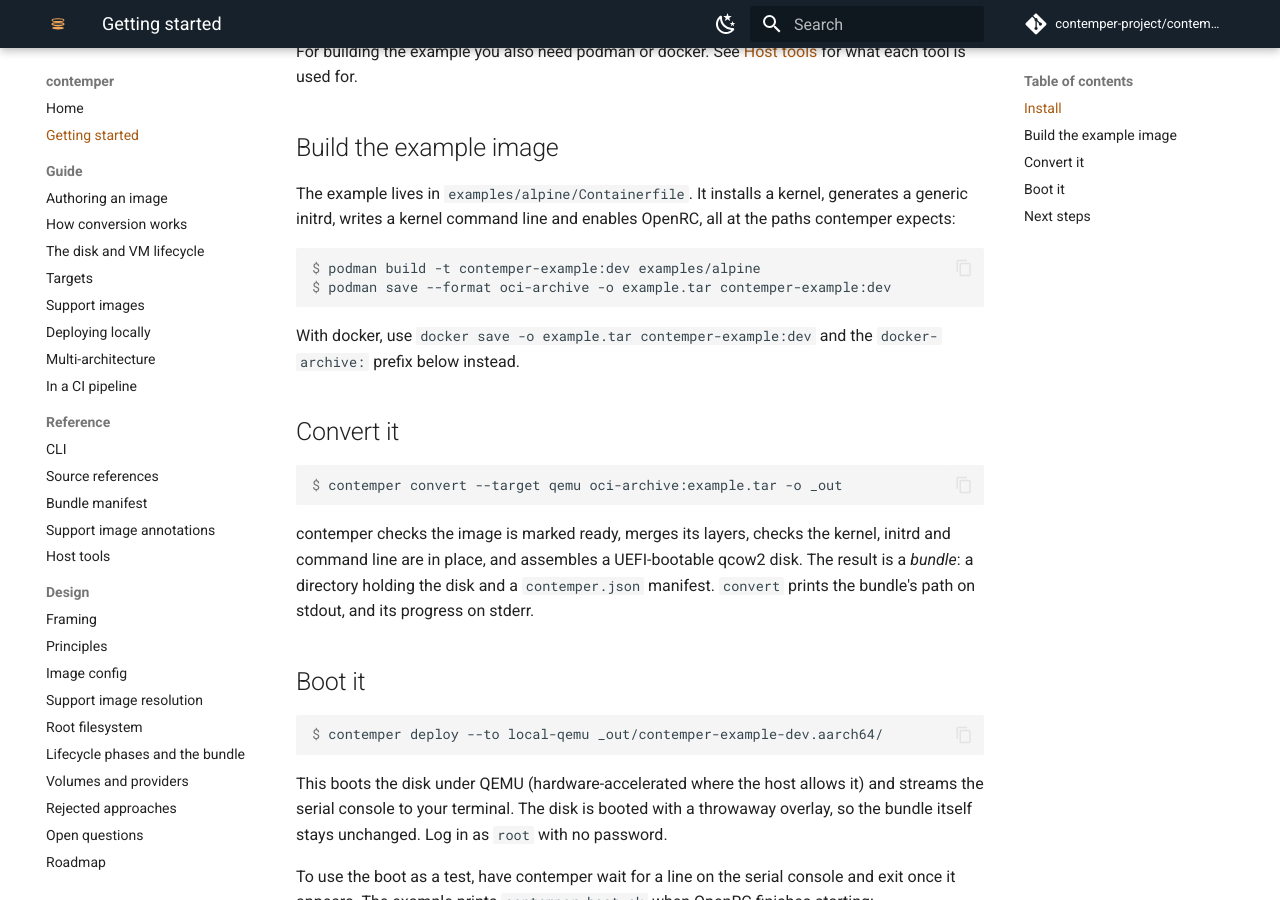
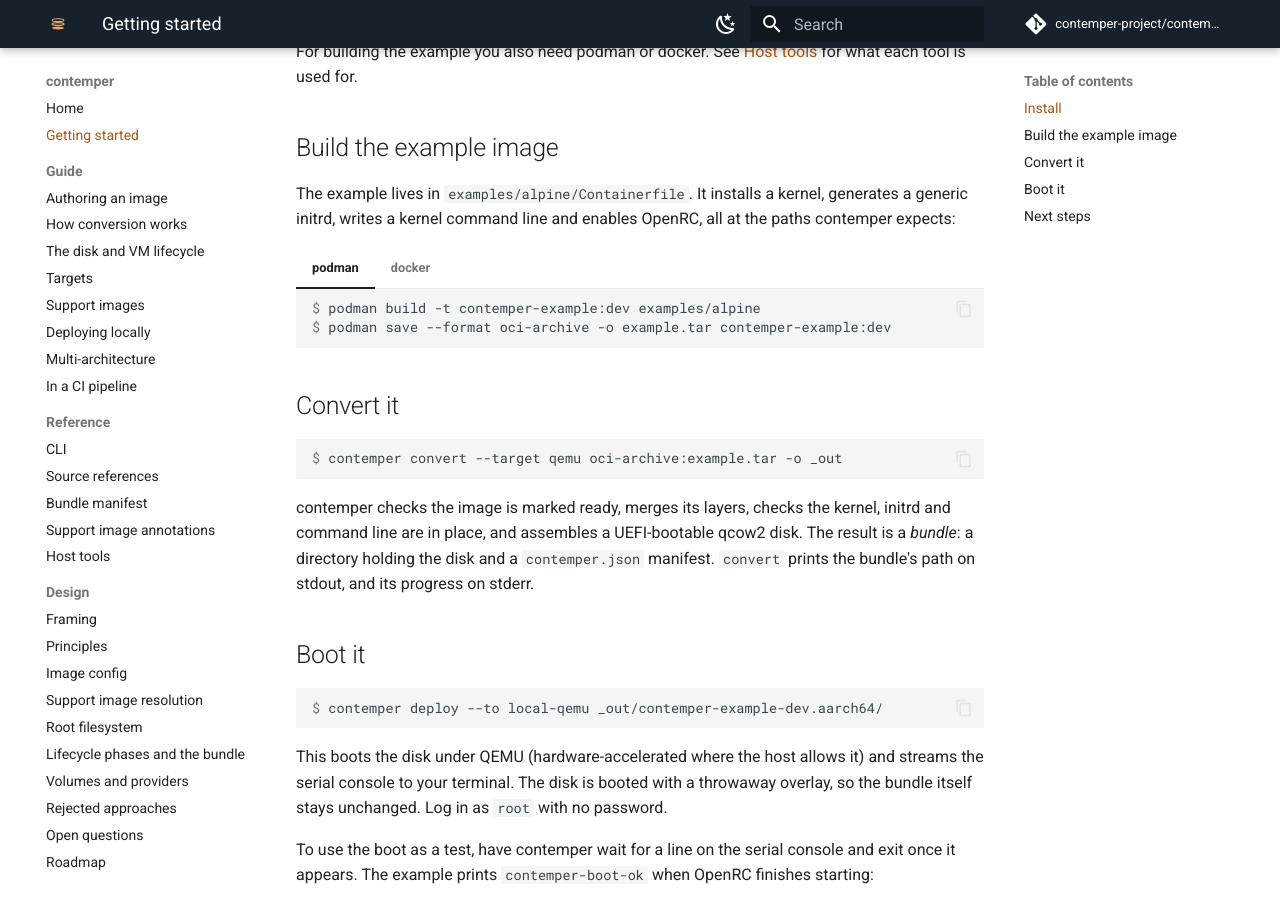
Before and after one commit to DarkressX/contemper, an MkDocs documentation site: the page built from docs/getting-started.md, in a window 1280 px wide and 900 px high, scrolled down 570 px. Built offline with MkDocs 1.6.1 and Material for MkDocs 9.7.7, drawn with Linux system fonts in a browser that asks for light colours; comment, search, counter and statistics services are not loaded; part of the change alters nothing that is shown.

Commit message:
docs(getting-started): show podman and docker as tabs
Build the example with either tool as equal content tabs instead of
a podman-first walkthrough with a docker footnote. The docker tab
passes -f explicitly, since docker doesn't pick up a file named
Containerfile on its own, and notes that oci-archive: needs Docker 25
or later (docker-archive: otherwise).

Co-Authored-By: Claude Sonnet 5 <noreply@anthropic.com>
Signed-off-by: Stephan Peijnik-Steinwender <speijnik@gmail.com>

````diff
--- a/docs/getting-started.md
+++ b/docs/getting-started.md
@@ -38,13 +38,25 @@ The example lives in `examples/alpine/Containerfile`. It installs a
 kernel, generates a generic initrd, writes a kernel command line and
 enables OpenRC, all at the paths contemper expects:
 
-```console
-$ podman build -t contemper-example:dev examples/alpine
-$ podman save --format oci-archive -o example.tar contemper-example:dev
-```
+=== "podman"
 
-With docker, use `docker save -o example.tar contemper-example:dev` and
-the `docker-archive:` prefix below instead.
+    ```console
+    $ podman build -t contemper-example:dev examples/alpine
+    $ podman save --format oci-archive -o example.tar contemper-example:dev
+    ```
+
+=== "docker"
+
+    ```console
+    $ docker build -f examples/alpine/Containerfile -t contemper-example:dev examples/alpine
+    $ docker save -o example.tar contemper-example:dev
+    ```
+
+    Docker doesn't look for a file named `Containerfile` on its own, so
+    pass `-f` explicitly. Docker 25 and later write `docker save` output
+    as an OCI layout, which the `oci-archive:` prefix below reads
+    directly; with an older Docker, read the same file with
+    `docker-archive:` in place of `oci-archive:`.
 
 ## Convert it
 
````
